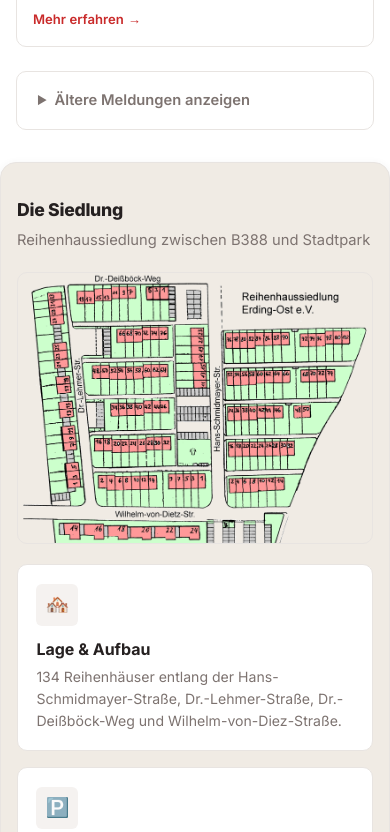
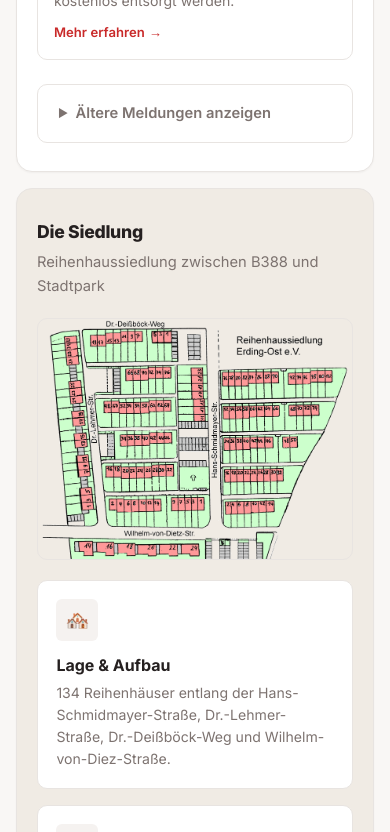
Before and after one commit to michi11235813-lgtm/erding-ost, a Next.js app: page / in a window 390 px wide. Shown: the part 1156-1988 px from the top of the page. Built offline with nearby package versions, Linux system fonts and the light colour scheme.

Commit message:
Sections als Karten auf warmem Off-White-Hintergrund, kabel-section entfernt

```diff
--- a/src/app/globals.css
+++ b/src/app/globals.css
@@ -2,7 +2,7 @@
    Erding-Ost Design System
    ══════════════════════════════════════════════ */
 :root {
-  --c-bg: #ffffff;
+  --c-bg: #f9f7f5;
   --c-white: #ffffff;
   --c-gray-100: #f5f2f0;
   --c-gray-200: #e8e4e1;
@@ -81,8 +81,8 @@ img { display: block; max-width: 100%; }
 .contact-card__email { font-size: .85rem; color: var(--c-primary); margin-top: .35rem; }
 
 /* ── Section ── */
-.section { margin-top: 0; padding: 3rem 0; }
-.section--alt { background: var(--c-primary-50); margin-left: -1.25rem; margin-right: -1.25rem; padding-left: 1.25rem; padding-right: 1.25rem; border-radius: var(--r-xl); box-shadow: 0 2px 8px rgba(74,66,64,.07); border: 1px solid var(--c-gray-200); }
+.section { margin-top: 1.25rem; padding: 2.5rem 2rem; background: var(--c-white); border-radius: var(--r-xl); border: 1px solid var(--c-gray-200); box-shadow: var(--shadow-xs); }
+.section--alt { background: var(--c-primary-50); }
 .section__header { margin-bottom: 1.25rem; }
 .section__title { font-size: 1.4rem; font-weight: 750; letter-spacing: -.015em; }
 h1.section__title { font-size: 1.8rem; }
@@ -191,7 +191,6 @@ h1.section__title { font-size: 1.8rem; }
 .amp-map-caption a:hover { text-decoration: underline; }
 
 /* ── Kabelanlage highlight ── */
-.kabel-section { margin-left: -1.25rem; margin-right: -1.25rem; padding-left: 1.25rem; padding-right: 1.25rem; }
 .kabel-hero { margin-bottom: 1.25rem; }
 .kabel-hero .section__title { font-size: 1.6rem; }
 
@@ -204,7 +203,7 @@ h1.section__title { font-size: 1.8rem; }
 .gallery-nav { display: flex; margin-top: 2rem; gap: 1rem; }
 
 /* ── Footer ── */
-.footer { margin-top: 0; border-top: 1px solid var(--c-gray-200); padding: 2rem 0 1.5rem; }
+.footer { margin-top: 1.25rem; border-top: none; padding: 2rem 0 1.5rem; background: var(--c-white); border-radius: var(--r-xl) var(--r-xl) 0 0; border: 1px solid var(--c-gray-200); border-bottom: none; }
 .footer__inner { display: flex; flex-wrap: wrap; justify-content: space-between; align-items: flex-start; gap: 1.5rem; }
 .footer__brand { display: flex; align-items: center; gap: .5rem; }
 .footer__brand img { width: 28px; height: 28px; border-radius: 4px; object-fit: cover; }
@@ -235,11 +234,9 @@ h1.section__title { font-size: 1.8rem; }
   .hero__sub { font-size: .92rem; }
 
   /* Sections */
-  .section { padding: 2rem 0; }
-  .section--alt { margin-left: -1rem; margin-right: -1rem; padding-left: 1rem; padding-right: 1rem; border-radius: var(--r-lg); }
+  .section { padding: 1.75rem 1.25rem; margin-top: 1rem; border-radius: var(--r-lg); }
   .section__title { font-size: 1.2rem; }
   h1.section__title { font-size: 1.5rem; }
-  .kabel-section { margin-left: -1rem; margin-right: -1rem; padding-left: 1rem; padding-right: 1rem; }
   .kabel-hero .section__title { font-size: 1.3rem; }
 
   /* Grids → single column */
--- a/src/app/page.tsx
+++ b/src/app/page.tsx
@@ -360,7 +360,7 @@ export default function HomePage() {
         </section>
 
         {/* ── Kabelanlage ── */}
-        <section id="kabel" className="section kabel-section">
+        <section id="kabel" className="section">
           <div className="kabel-hero">
             <div className="section__header">
               <h2 className="section__title">Kabelanlage</h2>
```
